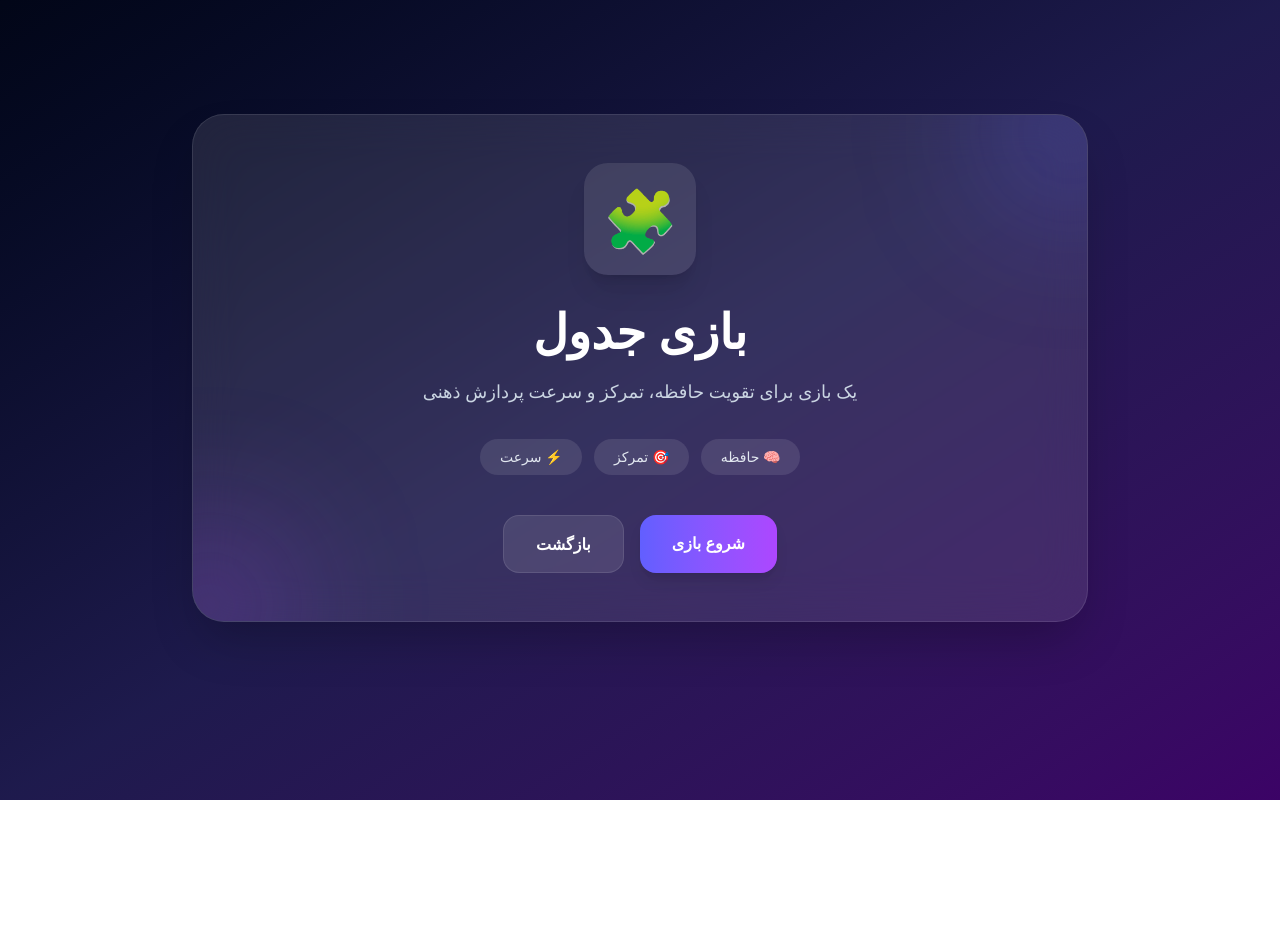
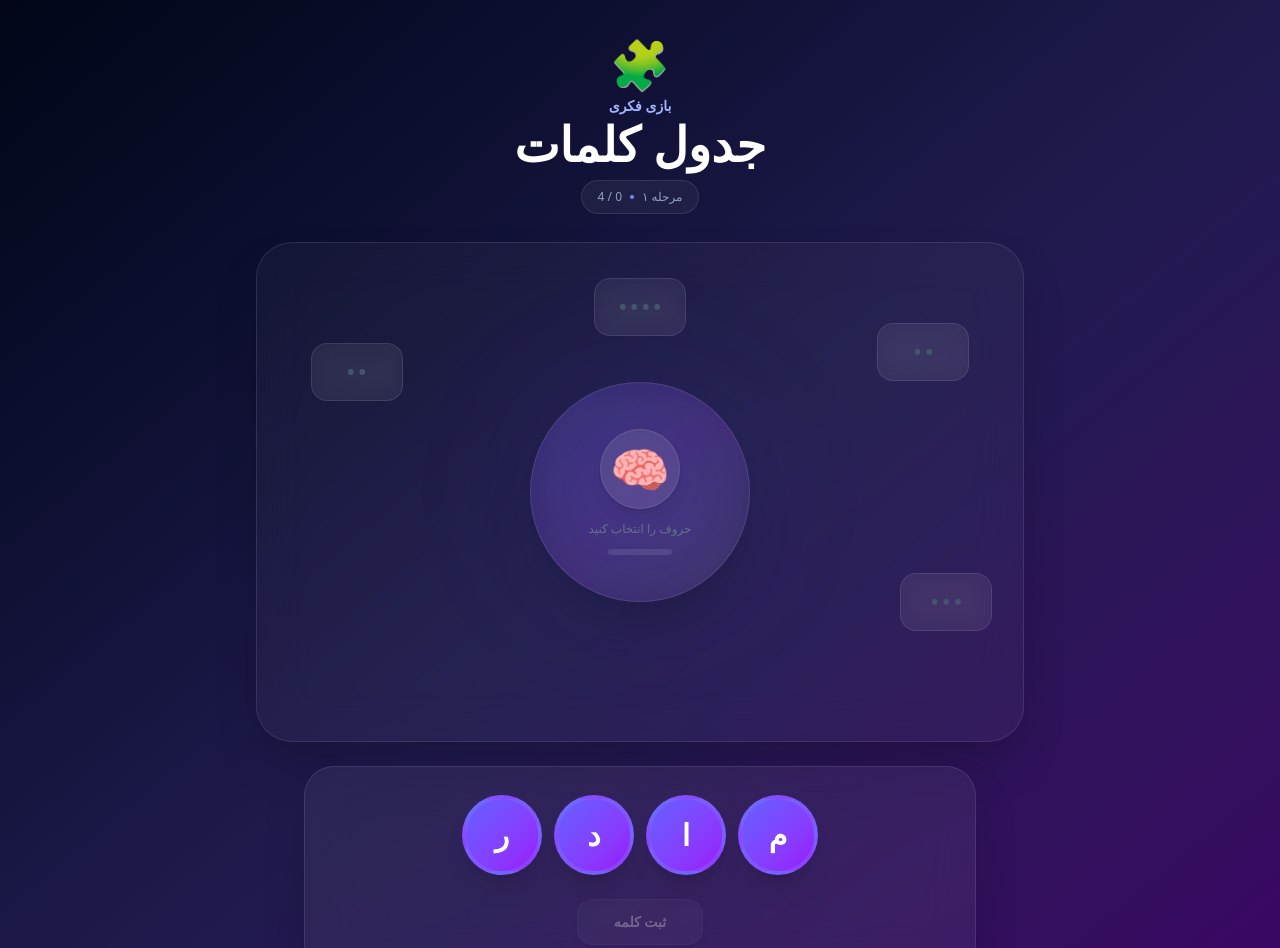
Before and after one commit to amir-ghaderian/doctor-saeed-app, a Next.js app: page /games/thinking/table in a window 1280 px wide. Shown: the top 948 px of the page. Before the commit the page ends 800 px from the top, so only its background shows below. Built offline with nearby package versions, Linux system fonts and the light colour scheme.

Commit message:
add new game

```diff
--- /dev/null
+++ b/app/games/data/wordGames.ts
@@ -0,0 +1,30 @@
+export type TableLevel = {
+    id: number;
+    letters: string[];
+    words: string[];
+  };
+
+  export const tableLevels: TableLevel[] = [
+    {
+        id: 1,
+        letters: ["م", "ا", "د", "ر"],
+        words: ["ما", "در", "دار", "مادر"],
+      },
+  ];
+
+  export function getTableLevel(levelId: number): TableLevel | undefined {
+    return tableLevels.find((level) => level.id === levelId);
+  }
+
+  export function checkTableWord(
+    levelId: number,
+    word: string
+  ): boolean {
+    const level = getTableLevel(levelId);
+
+    if (!level) {
+      return false;
+    }
+
+    return level.words.includes(word);
+  }
--- a/app/games/thinking/page.tsx
+++ b/app/games/thinking/page.tsx
@@ -8,7 +8,7 @@ const games = [
     title: "بازی جدول",
     description: "تمرین حافظه، تمرکز و سرعت پردازش ذهنی",
     icon: "🧩",
-    href: "/games/table",
+    href: "/games/thinking/table",
   },
 ];
 
--- a/app/games/thinking/table/page.tsx
+++ b/app/games/thinking/table/page.tsx
@@ -1,74 +1,299 @@
 "use client";
 
-import { motion } from "framer-motion";
-import Link from "next/link";
+import { useState } from "react";
+import {
+  checkTableWord,
+  getTableLevel,
+} from "../../data/wordGames";
 
-export default function ThinkingTablePage() {
+export default function TablePage() {
+  const [selectedLetters, setSelectedLetters] = useState<string[]>([]);
+  const [foundWords, setFoundWords] = useState<string[]>([]);
+  const [showWin, setShowWin] = useState(false);
+
+  const level = getTableLevel(1);
+
+  if (!level) {
+    return <div>Level not found</div>;
+  }
+
+  const currentWord = selectedLetters.join("");
+
+  const wordGroups = {
+    two: level.words.filter((word) => word.length === 2),
+    three: level.words.filter((word) => word.length === 3),
+    four: level.words.filter((word) => word.length === 4),
+    five: level.words.filter((word) => word.length === 5),
+  };
+
+  const handleLetterClick = (letter: string) => {
+    if (selectedLetters.includes(letter)) {
+      return;
+    }
+
+    setSelectedLetters((current) => [...current, letter]);
+  };
+
+  const handleSubmitWord = () => {
+    if (!currentWord) {
+      return;
+    }
+
+    if (
+      checkTableWord(level.id, currentWord) &&
+      !foundWords.includes(currentWord)
+    ) {
+      const newFoundWords = [...foundWords, currentWord];
+
+      setFoundWords(newFoundWords);
+      setSelectedLetters([]);
+
+      if (newFoundWords.length === level.words.length) {
+        setTimeout(() => {
+          setShowWin(true);
+        }, 500);
+      }
+
+      return;
+    }
+
+    setSelectedLetters([]);
+  };
+
+  const renderWord = (
+    word: string,
+    position: string
+  ) => {
+    const found = foundWords.includes(word);
+
+    return (
+      <div
+        key={word}
+        className={`absolute ${position} flex min-w-[78px] items-center justify-center rounded-2xl border px-4 py-3 text-lg font-black transition-all duration-500 sm:min-w-[92px] sm:px-5 sm:py-3.5 sm:text-xl ${
+          found
+            ? "scale-105 border-emerald-400/50 bg-emerald-500/20 text-emerald-300 shadow-lg shadow-emerald-950/30"
+            : "border-white/10 bg-white/[0.06] text-slate-600 backdrop-blur-md"
+        }`}
+      >
+        {found ? (
+          word
+        ) : (
+          <span className="flex gap-1">
+            {word.split("").map((_, index) => (
+              <span key={index} className="text-slate-600">
+                •
+              </span>
+            ))}
+          </span>
+        )}
+      </div>
+    );
+  };
+
   return (
     <main
       dir="rtl"
-      className="min-h-screen bg-gradient-to-br from-slate-950 via-indigo-950 to-purple-950 px-6 py-12"
+      className="relative min-h-screen overflow-hidden bg-gradient-to-br from-slate-950 via-indigo-950 to-purple-950 px-4 py-6 text-white sm:px-6 sm:py-10"
     >
-      <div className="mx-auto flex min-h-[80vh] max-w-4xl items-center justify-center">
-        <motion.div
-          initial={{ opacity: 0, scale: 0.9, y: 30 }}
-          animate={{ opacity: 1, scale: 1, y: 0 }}
-          transition={{ duration: 0.6 }}
-          className="relative w-full overflow-hidden rounded-[2rem] border border-white/10 bg-white/10 p-8 text-center shadow-2xl backdrop-blur-xl md:p-12"
-        >
-          <div className="absolute -right-20 -top-20 h-48 w-48 rounded-full bg-indigo-500/20 blur-3xl" />
-          <div className="absolute -bottom-20 -left-20 h-48 w-48 rounded-full bg-purple-500/20 blur-3xl" />
+      <div className="mx-auto max-w-4xl">
 
-          <div className="relative">
-            <motion.div
-              initial={{ scale: 0 }}
-              animate={{ scale: 1 }}
-              transition={{ delay: 0.2, duration: 0.5 }}
-              className="mx-auto flex h-28 w-28 items-center justify-center rounded-3xl bg-white/10 text-6xl shadow-xl"
-            >
-              🧩
-            </motion.div>
+        <div className="mb-5 text-center sm:mb-7">
+          <div className="mb-2 text-5xl">🧩</div>
 
-            <h1 className="mt-8 text-4xl font-black text-white md:text-5xl">
-              بازی جدول
-            </h1>
+          <p className="text-sm font-semibold text-indigo-300">
+            بازی فکری
+          </p>
 
-            <p className="mx-auto mt-5 max-w-2xl text-lg leading-8 text-slate-300">
-              یک بازی برای تقویت حافظه، تمرکز و سرعت پردازش ذهنی
-            </p>
+          <h1 className="mt-1 text-3xl font-black sm:text-5xl">
+            جدول کلمات
+          </h1>
 
-            <div className="mt-8 flex flex-wrap justify-center gap-3">
-              <span className="rounded-full bg-white/10 px-5 py-2 text-sm text-slate-200">
-                🧠 حافظه
-              </span>
+          <div className="mx-auto mt-3 flex w-fit items-center gap-2 rounded-full border border-white/10 bg-white/5 px-4 py-2 text-xs text-slate-400">
+            <span>مرحله ۱</span>
+            <span className="h-1 w-1 rounded-full bg-indigo-400" />
+            <span>
+              {foundWords.length} / {level.words.length}
+            </span>
+          </div>
+        </div>
 
-              <span className="rounded-full bg-white/10 px-5 py-2 text-sm text-slate-200">
-                🎯 تمرکز
-              </span>
+        <div className="relative mx-auto mb-6 h-[430px] w-full max-w-3xl overflow-hidden rounded-[36px] border border-white/10 bg-white/[0.035] shadow-2xl backdrop-blur-xl sm:h-[500px]">
 
-              <span className="rounded-full bg-white/10 px-5 py-2 text-sm text-slate-200">
-                ⚡ سرعت
-              </span>
+          <div className="absolute left-1/2 top-1/2 h-[210px] w-[210px] -translate-x-1/2 -translate-y-1/2 rounded-full bg-indigo-500/10 blur-3xl" />
+
+          <div className="absolute left-1/2 top-1/2 flex h-[190px] w-[190px] -translate-x-1/2 -translate-y-1/2 flex-col items-center justify-center rounded-full border border-white/10 bg-gradient-to-br from-indigo-500/20 via-purple-500/15 to-white/5 shadow-2xl backdrop-blur-xl sm:h-[220px] sm:w-[220px]">
+
+            <div className="mb-3 flex h-16 w-16 items-center justify-center rounded-full border border-white/10 bg-white/10 text-4xl shadow-lg sm:h-20 sm:w-20 sm:text-5xl">
+              🧠
             </div>
 
-            <div className="mt-10 flex flex-col justify-center gap-4 sm:flex-row">
-              <Link
-                href="/games/table"
-                className="rounded-2xl bg-gradient-to-r from-indigo-500 to-purple-500 px-8 py-4 font-bold text-white shadow-lg transition-all duration-300 hover:-translate-y-1 hover:shadow-indigo-500/30"
-              >
-                شروع بازی
-              </Link>
+            {currentWord ? (
+              <div className="flex min-h-10 items-center justify-center px-4">
+                <span className="text-2xl font-black tracking-wider text-white sm:text-3xl">
+                  {currentWord}
+                </span>
+              </div>
+            ) : (
+              <span className="text-xs text-slate-500">
+                حروف را انتخاب کنید
+              </span>
+            )}
 
-              <Link
-                href="/games/thinking"
-                className="rounded-2xl border border-white/10 bg-white/10 px-8 py-4 font-bold text-white transition-all duration-300 hover:bg-white/15"
-              >
-                بازگشت
-              </Link>
+            <div className="mt-3 h-1.5 w-16 overflow-hidden rounded-full bg-white/10">
+              <div
+                className="h-full rounded-full bg-gradient-to-r from-indigo-400 to-purple-400 transition-all duration-500"
+                style={{
+                  width: `${(foundWords.length / level.words.length) * 100}%`,
+                }}
+              />
             </div>
           </div>
-        </motion.div>
+
+          {wordGroups.two[0] &&
+            renderWord(
+              wordGroups.two[0],
+              "right-[7%] top-[16%]"
+            )}
+
+          {wordGroups.two[1] &&
+            renderWord(
+              wordGroups.two[1],
+              "left-[7%] top-[20%]"
+            )}
+
+          {wordGroups.three[0] &&
+            renderWord(
+              wordGroups.three[0],
+              "right-[4%] bottom-[22%]"
+            )}
+
+          {wordGroups.three[1] &&
+            renderWord(
+              wordGroups.three[1],
+              "left-[4%] bottom-[24%]"
+            )}
+
+          {wordGroups.four[0] &&
+            renderWord(
+              wordGroups.four[0],
+              "left-[50%] top-[7%] -translate-x-1/2"
+            )}
+
+          {wordGroups.four[1] &&
+            renderWord(
+              wordGroups.four[1],
+              "left-[50%] bottom-[7%] -translate-x-1/2"
+            )}
+
+          {wordGroups.five[0] &&
+            renderWord(
+              wordGroups.five[0],
+              "right-[27%] top-[8%]"
+            )}
+
+          {wordGroups.five[1] &&
+            renderWord(
+              wordGroups.five[1],
+              "left-[27%] bottom-[8%]"
+            )}
+        </div>
+
+        <div className="mx-auto max-w-2xl rounded-[30px] border border-white/10 bg-white/[0.055] p-5 shadow-2xl backdrop-blur-xl sm:p-7">
+
+          <div className="mb-6 flex items-center justify-center gap-3">
+            {level.letters.map((letter, index) => {
+              const selected = selectedLetters.includes(letter);
+
+              return (
+                <button
+                  key={`${letter}-${index}`}
+                  onClick={() => handleLetterClick(letter)}
+                  className={`flex h-[72px] w-[72px] items-center justify-center rounded-full border-4 text-3xl font-black shadow-xl transition-all duration-200 sm:h-20 sm:w-20 ${
+                    selected
+                      ? "scale-95 border-emerald-300 bg-gradient-to-br from-emerald-500 to-teal-600 shadow-emerald-950/40"
+                      : "border-indigo-400/30 bg-gradient-to-br from-indigo-500 to-purple-600 hover:scale-110 hover:border-indigo-200"
+                  }`}
+                >
+                  {letter}
+                </button>
+              );
+            })}
+          </div>
+
+          <div className="flex justify-center">
+            <button
+              onClick={handleSubmitWord}
+              disabled={!currentWord}
+              className="rounded-2xl border border-white/10 bg-white/10 px-9 py-3 text-sm font-bold text-white shadow-lg transition-all hover:bg-white/15 active:scale-95 disabled:cursor-not-allowed disabled:opacity-30"
+            >
+              ثبت کلمه
+            </button>
+          </div>
+        </div>
+
+        <div className="mt-6 flex items-center justify-center gap-6 text-sm text-slate-400">
+          <span>
+            پیدا شده:
+            <strong className="mr-1 text-emerald-300">
+              {foundWords.length}
+            </strong>
+          </span>
+
+          <span className="h-1 w-1 rounded-full bg-slate-600" />
+
+          <span>
+            باقی‌مانده:
+            <strong className="mr-1 text-white">
+              {level.words.length - foundWords.length}
+            </strong>
+          </span>
+        </div>
       </div>
+
+      {showWin && (
+        <div className="fixed inset-0 z-50 flex items-center justify-center bg-slate-950/80 px-5 backdrop-blur-md">
+          <div className="relative w-full max-w-md overflow-hidden rounded-[36px] border border-emerald-400/20 bg-gradient-to-br from-slate-900 via-indigo-950 to-purple-950 p-8 text-center shadow-2xl sm:p-10">
+
+            <div className="absolute -right-20 -top-20 h-40 w-40 rounded-full bg-emerald-400/20 blur-3xl" />
+
+            <div className="absolute -bottom-20 -left-20 h-40 w-40 rounded-full bg-purple-500/20 blur-3xl" />
+
+            <div className="relative">
+
+              <div className="mb-5 animate-bounce text-7xl">
+                🎉
+              </div>
+
+              <div className="mb-3 text-sm font-semibold text-emerald-300">
+                مرحله ۱ کامل شد
+              </div>
+
+              <h2 className="text-4xl font-black text-white">
+                تو بردی!
+              </h2>
+
+              <p className="mt-4 text-sm leading-7 text-slate-300">
+                عالی بود! همه کلمات این مرحله را پیدا کردی.
+              </p>
+
+              <div className="mx-auto mt-7 flex h-16 w-16 items-center justify-center rounded-full border border-emerald-400/20 bg-emerald-500/10 text-2xl">
+                ✓
+              </div>
+
+              <button
+                onClick={() => {
+                  setShowWin(false);
+                  setFoundWords([]);
+                  setSelectedLetters([]);
+                }}
+                className="mt-8 w-full rounded-2xl bg-gradient-to-r from-emerald-500 to-teal-500 px-6 py-4 text-base font-black text-white shadow-xl shadow-emerald-950/30 transition hover:scale-[1.02] active:scale-95"
+              >
+                مرحله بعد
+              </button>
+            </div>
+          </div>
+        </div>
+      )}
     </main>
   );
 }
```
Also changed, not shown: app/games/page.tsx (+14 -9 lines), public/pic/logo.png (added).
